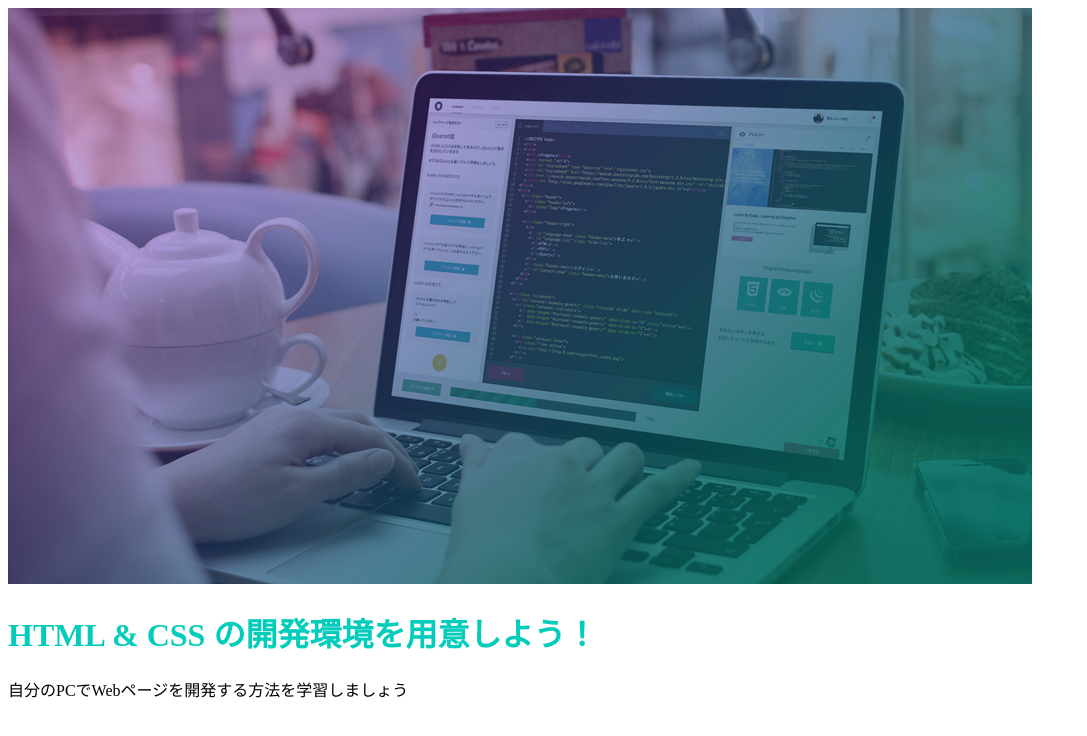
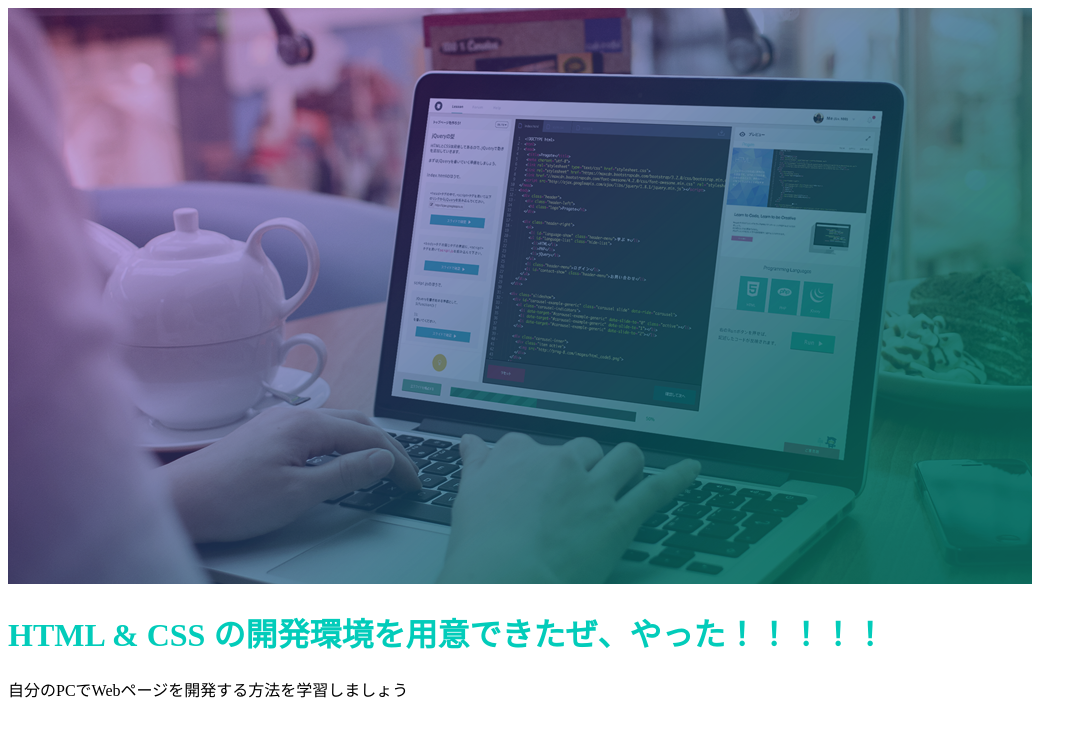
Before and after one commit to Ninja0314/prog-8.github.io, a plain HTML site: page index.html in a window 1280 px wide. Shown: the whole page, without its empty margins (0-1087 px from the left). Drawn offline with Linux system fonts and the light colour scheme.

Commit message:
Update index.html

```diff
--- a/index.html
+++ b/index.html
@@ -7,7 +7,7 @@
   </head>
   <body>
     <img src="top.png" alt="サンプルー">
-    <h1 class="title">HTML & CSS の開発環境を用意しよう！</h1>
+    <h1 class="title">HTML & CSS の開発環境を用意できたぜ、やった！！！！！</h1>
     <p>自分のPCでWebページを開発する方法を学習しましょう</p>
   </body>
 </html>
```
